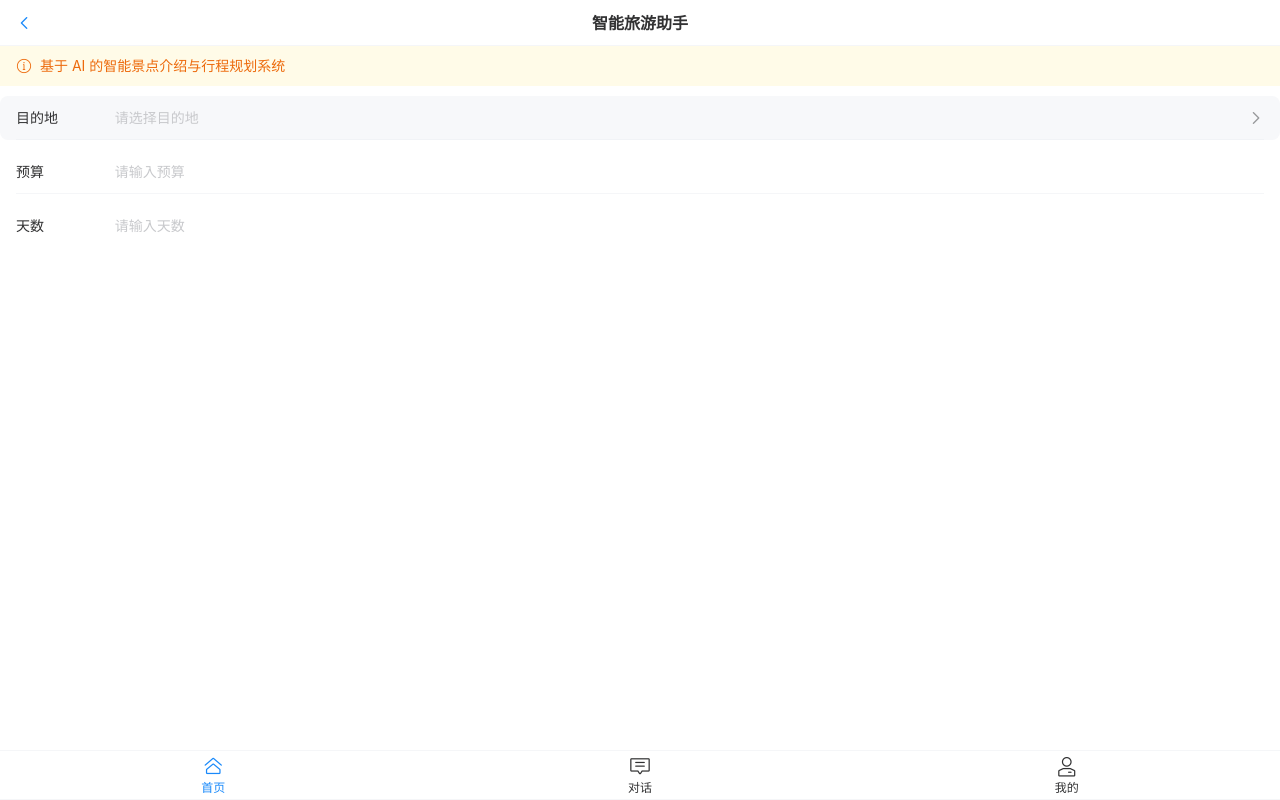
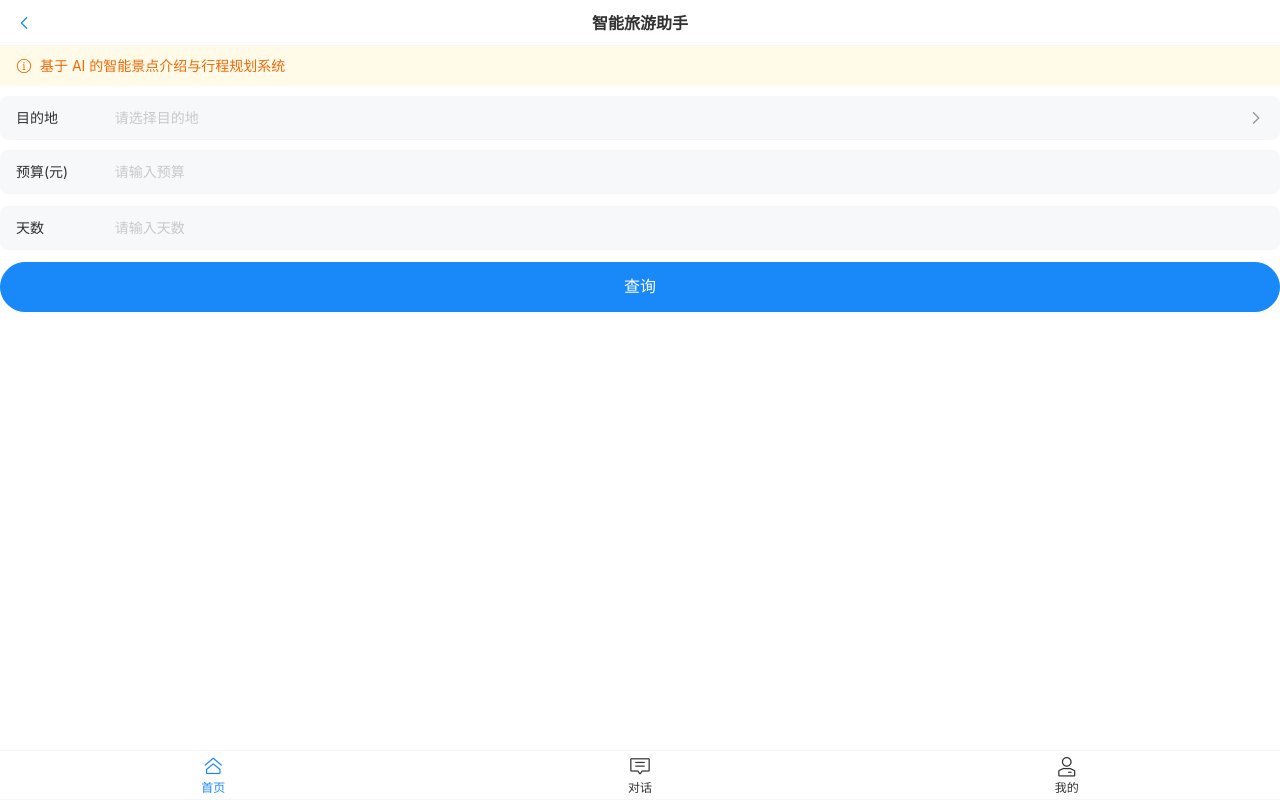
Before and after one commit to ccj24/Agent-vue, a Vue app: page /#/ in a window 1280 px wide. Built offline with nearby package versions, Linux system fonts and the light colour scheme.

Commit message:
feat:开发规划模块

```diff
--- a/src/views/Home.vue
+++ b/src/views/Home.vue
@@ -4,11 +4,11 @@
     <van-notice-bar
       left-icon="info-o"
       text="基于 AI 的智能景点介绍与行程规划系统"
-      style="margin-bottom: 10px;"
+      style="margin-bottom: 10px"
     />
-
+    <div class="card">
       <van-field
-      style="background: #f7f8fa; border-radius: 8px; margin-bottom: 10px;"
+        style="background: #f7f8fa; border-radius: 8px; margin-bottom: 10px"
         is-link
         v-model="formData.city"
         label="目的地"
@@ -17,22 +17,34 @@
         @click="handleShowCityPicker"
       />
       <van-field
+        :border="false"
         v-model="formData.budget"
-      label="预算"
+        label="预算(元)"
         placeholder="请输入预算"
-      style="margin-bottom: 10px;"
+        style="background: #f7f8fa; border-radius: 8px; margin-bottom: 12px"
       />
       <van-field
+        :border="false"
         v-model="formData.days"
         label="天数"
+        type="digit"
         placeholder="请输入天数"
+        style="background: #f7f8fa; border-radius: 8px; margin-bottom: 12px"
       />
+      <van-button
+        :loading="isLoading"
+        round
+        size="large"
+        type="primary"
+        @click="handleSubmit"
+        >查询</van-button
+      >
+    </div>
+    <div class="card quick-actions">
 
-    <van-popup
-      v-model:show="showCityPicker"
-      position="bottom"
-      round
-    >
+    </div>
+
+    <van-popup v-model:show="showCityPicker" position="bottom" round>
       <van-picker
         title="请选择目的地"
         :columns="cityColumns"
@@ -52,6 +64,7 @@ const formData = reactive({
   budget: "",
   days: "",
 });
+const isLoading = ref(false);
 const allCities = ref([
   "北京",
   "上海",
@@ -69,14 +82,20 @@ const cityColumns = allCities.value.map((item) => ({
   value: item,
 }));
 const handleShowCityPicker = () => {
-  console.log('handleShowCityPicker called');
+  console.log("handleShowCityPicker called");
   showCityPicker.value = true;
-  console.log('showCityPicker value:', showCityPicker.value);
+  console.log("showCityPicker value:", showCityPicker.value);
 };
 const handleCityConfirm = ({ selectedValues }) => {
-  console.log('value:', selectedValues);
-  formData.city = selectedValues.join(',');
+  console.log("value:", selectedValues);
+  formData.city = selectedValues.join(",");
   showCityPicker.value = false;
+};
+const handleSubmit = () => {
+  isLoading.value = true;
+  setTimeout(() => {
+    isLoading.value = false;
+  }, 1000);
 };
 </script>
 <style scoped>
```
Lines whose indentation alone changed are shown as unchanged.
